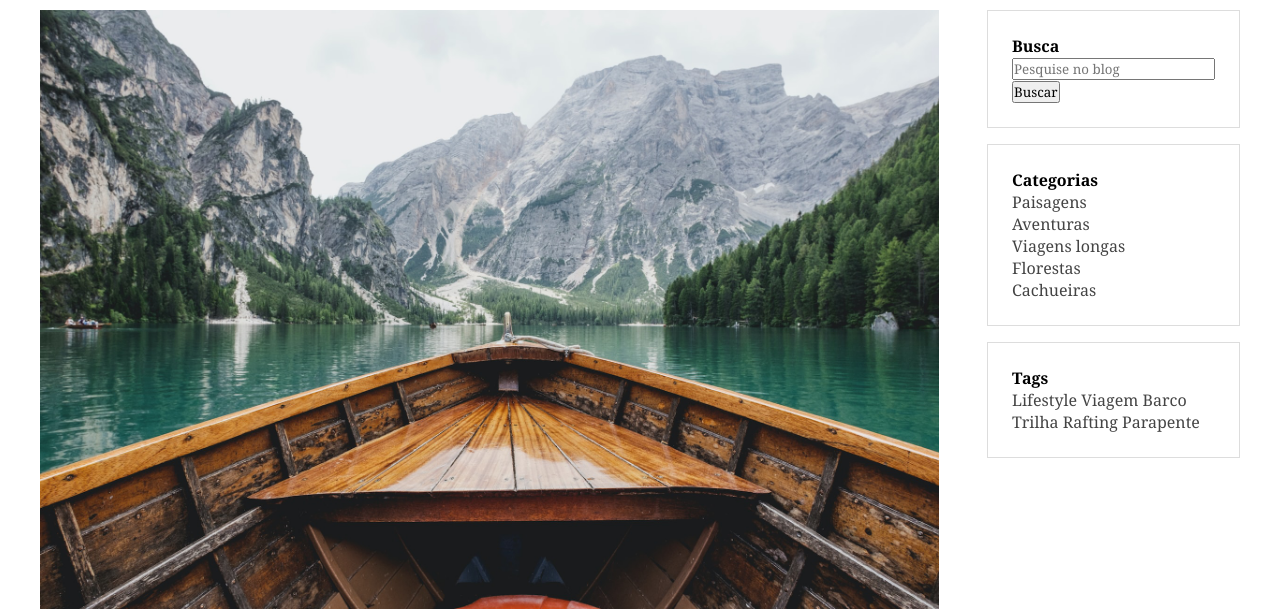
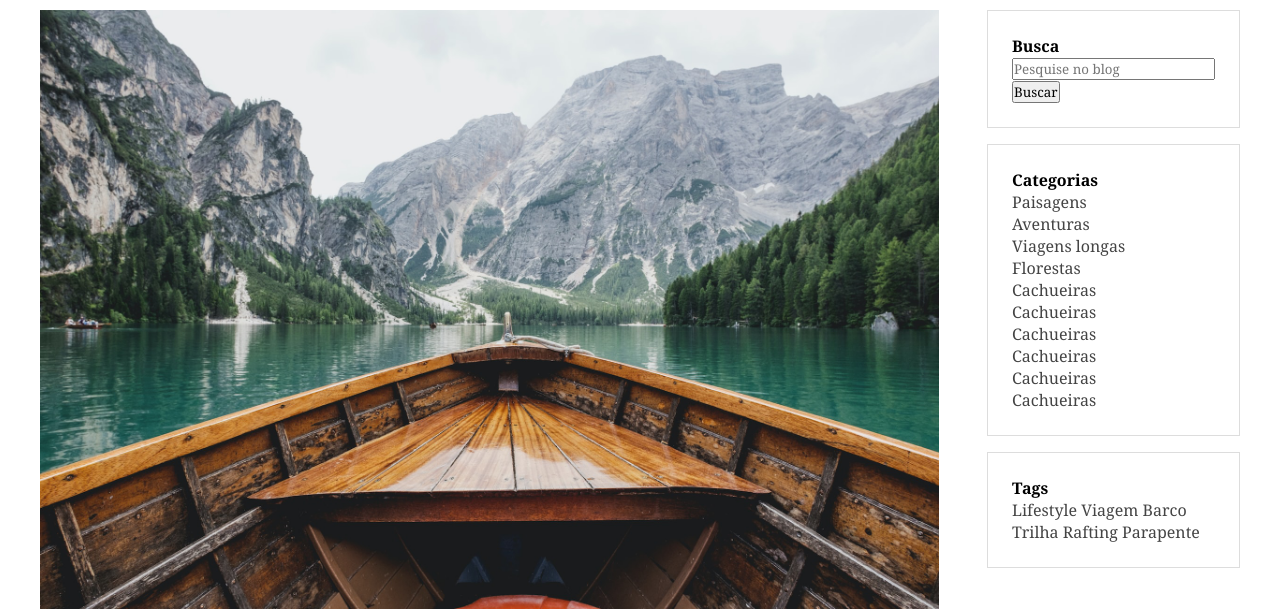
Before and after one commit to DougConceicao/Blog, a plain HTML site: page index.html in a window 1280 px wide. Shown: the part 55-666 px from the top of the page. Drawn offline with Linux system fonts and the light colour scheme.

Commit message:
Continuação

```diff
--- a/index.html
+++ b/index.html
@@ -73,6 +73,11 @@
             <li><a href="#">Viagens longas</a></li>
             <li><a href="#">Florestas</a></li>
             <li><a href="#">Cachueiras</a></li>
+            <li><a href="#">Cachueiras</a></li>
+            <li><a href="#">Cachueiras</a></li>
+            <li><a href="#">Cachueiras</a></li>
+            <li><a href="#">Cachueiras</a></li>
+            <li><a href="#">Cachueiras</a></li>
           </ul>
         </nav>
       </section>
```
